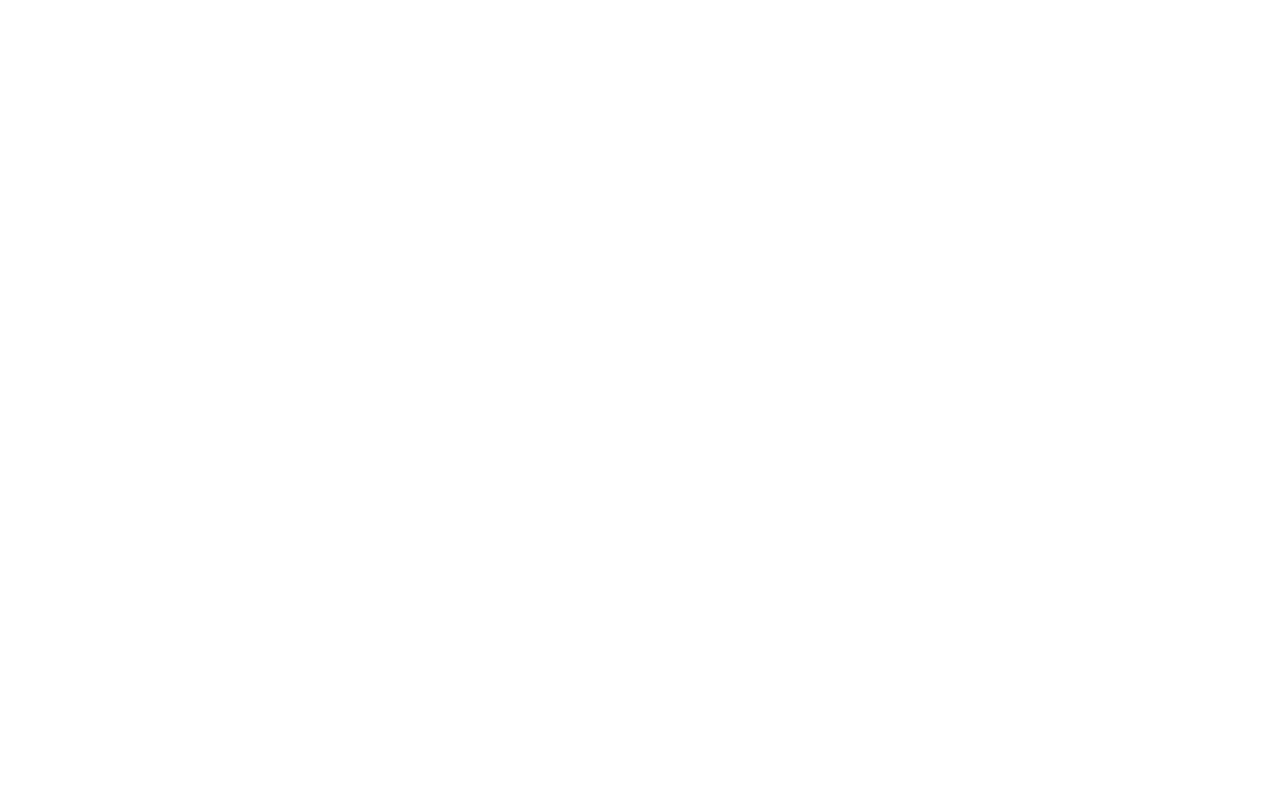
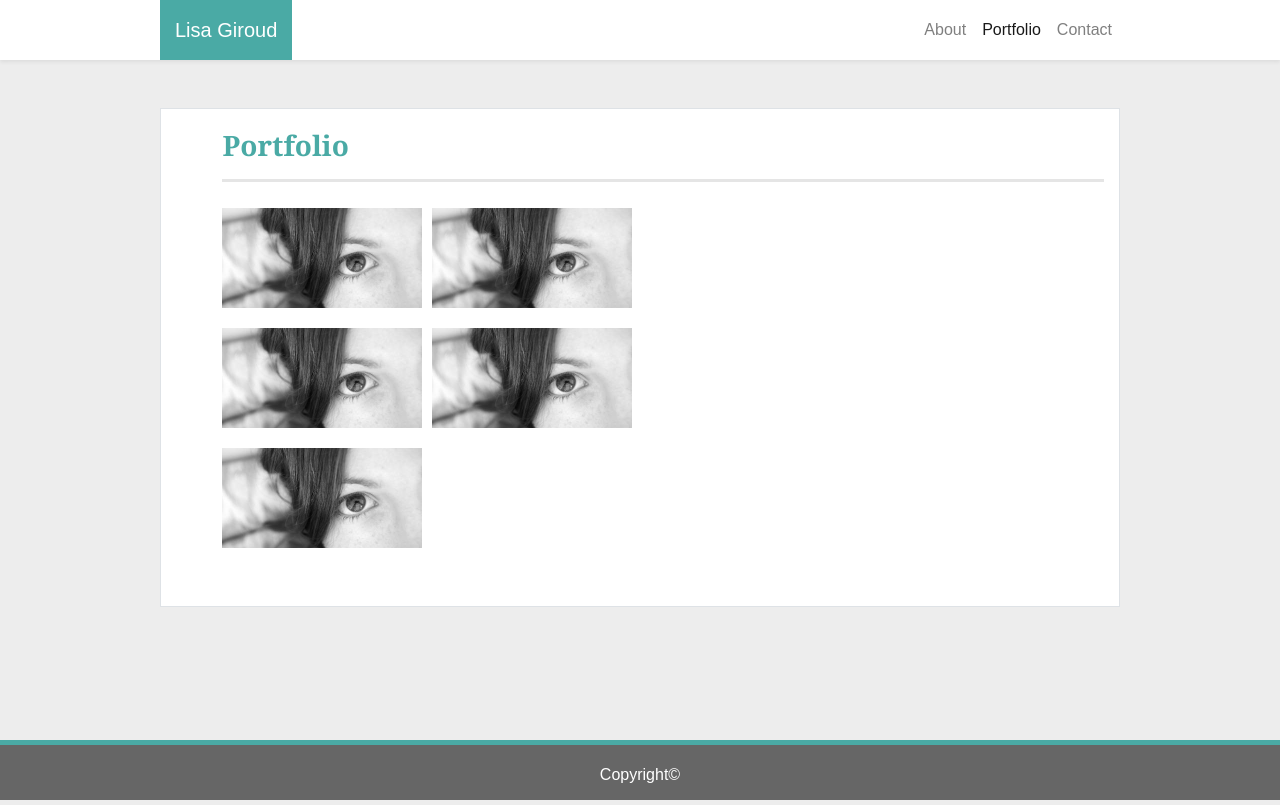
Before and after one commit to xlmnope/Basic-Portfolio, a plain HTML site: page portfolio.html in a window 1280 px wide. Drawn offline with nearby package versions, Linux system fonts and the light colour scheme.

Commit message:
portfolio page w placeholder imgs

```diff
--- a/assets/css/style.css
+++ b/assets/css/style.css
@@ -6,7 +6,7 @@
 body {
   background-color: #ededed;
   font-family: 'Arial', 'Helvetica Neue', Helvetica, sans-serif;
-  color: grey;
+  color: #777777;
 
 }
 
@@ -29,6 +29,11 @@
   padding-left: 5%;
 }
 
+.about {
+  border-color: #dddddd;
+  overflow: auto;
+}
+
 .abouttext {
   padding: 0% 5%;
 }
@@ -42,6 +47,12 @@
   padding: .5% 5% 1% 5%;
 }
 
+.portthumb {
+  width: 200px;
+  float: left;
+  margin: 10px 10px 10px 0px;
+  height: 100px;
+}
 .btn-primary {
   background-color:  #4aaaa5;
   color: white;
@@ -56,3 +67,7 @@
   background-color: #666666;
   border-top: 5px solid #4aaaa5;
 }
+
+.margin5 {
+  margin-left: 5%;
+}
--- a/portfolio.html
+++ b/portfolio.html
@@ -0,0 +1,63 @@
+<!DOCTYPE html>
+<html>
+
+<head>
+  <meta charset="UTF-8">
+  <title>Lisa Giroud</title>
+
+  <link rel="stylesheet" href="https://stackpath.bootstrapcdn.com/bootstrap/4.1.3/css/bootstrap.min.css" integrity="sha384-MCw98/SFnGE8fJT3GXwEOngsV7Zt27NXFoaoApmYm81iuXoPkFOJwJ8ERdknLPMO"
+    crossorigin="anonymous">
+  <link rel="stylesheet" href="assets/css/style.css">
+
+</head>
+
+<body>
+
+<div class="container-flex shadow-sm bg-white">
+  <div class="container w-75 p-0">
+
+      <nav class="navbar navbar-expand-sm navbar-light p-0">
+          <a class="navbar-brand text-white" href="index.html">Lisa Giroud</a>
+          <button class="navbar-toggler" type="button" data-toggle="collapse" data-target="#navbarNavAltMarkup" aria-controls="navbarNavAltMarkup" aria-expanded="false" aria-label="Toggle navigation">
+            <span class="navbar-toggler-icon"></span>
+          </button>
+          <div class="collapse navbar-collapse justify-content-end" id="navbarNavAltMarkup">
+            <div class="navbar-nav">
+              <a class="nav-item nav-link" href="index.html">About</a>
+              <a class="nav-item nav-link active" href="portfolio.html">Portfolio</a>
+              <a class="nav-item nav-link" href="contact.html">Contact</a>
+            </div>
+          </div>
+        </nav>
+  </div>
+</div>
+<br><br>
+ <div class="about container bg-white w-75 border">
+
+   <h3>Portfolio</h3>
+   <hr>
+   <div class="margin5 row">
+   <img src="assets/images/400_200.jpeg" class="portthumb">
+   <img src="assets/images/400_200.jpeg" class="portthumb">
+   </div>
+   <div class="margin5 row">
+   <img src="assets/images/400_200.jpeg" class="portthumb">
+   <img src="assets/images/400_200.jpeg" class="portthumb">
+  </div>
+   <div class="margin5 row">
+   <img src="assets/images/400_200.jpeg" class="portthumb">
+  </div>
+   <br><br>
+  </div>
+ </div>
+
+
+ <footer class="footer">
+    <div class="text-center text-white">
+      Copyright&copy;
+    </div>
+  </footer>
+
+</body>
+
+</html>
```
Also changed, not shown: contact.html (+3 -3 lines), index.html (+1 -1 lines), 1 other file.
